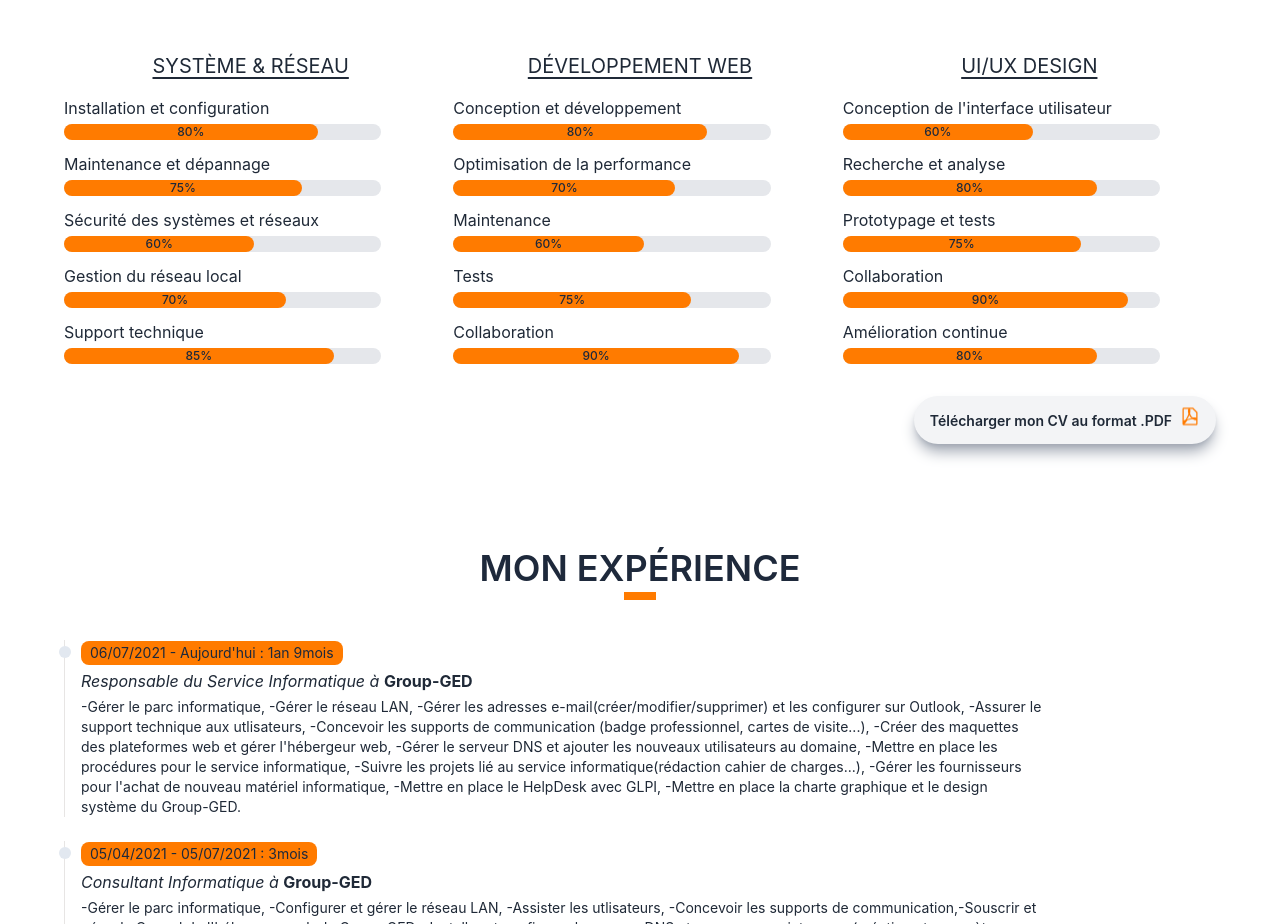
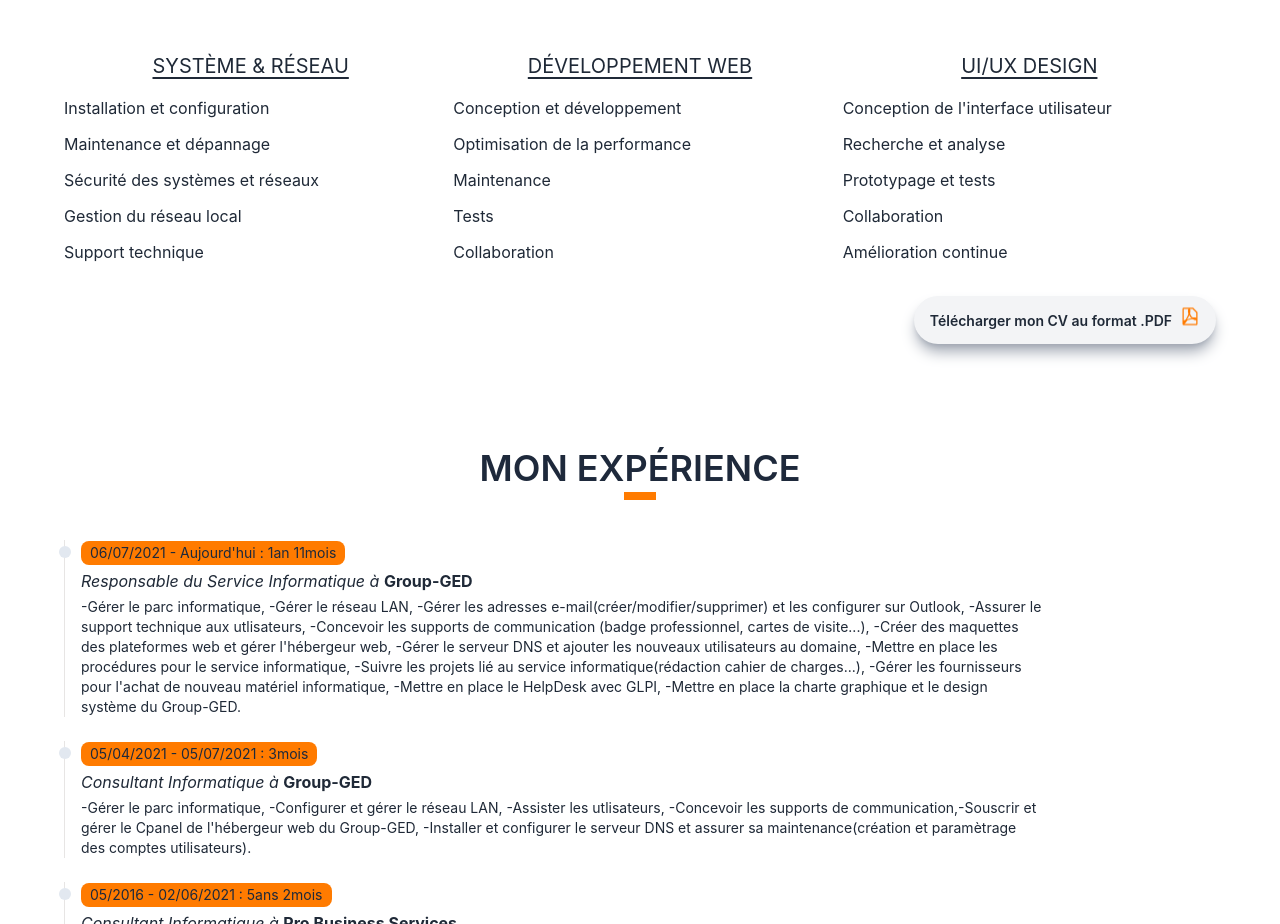
Before and after one commit to GuelorAbel/abel-cv, a React (Vite) app: page / in a window 1280 px wide. Shown: the part 960-1884 px from the top of the page. Built offline with nearby package versions, Linux system fonts and the light colour scheme.

Commit message:
Modifications du composant cpmpétences

```diff
--- a/src/components/Competences.jsx
+++ b/src/components/Competences.jsx
@@ -29,37 +29,37 @@ export default function Competences() {
                 {/* 1 */}
                 <div className="pt-2 my-2">
                   <span>Installation et configuration </span>
-                  <div className="w-[85%] bg-gray-200 rounded-full mt-1">
+                  {/* <div className="w-[85%] bg-gray-200 rounded-full mt-1">
                      <div className="bg-[#ff7b00] text-xs font-medium text-[#1e293b] text-center p-0.5 leading-none rounded-full w-[80%]"> 80%</div>
-                  </div>
+                  </div> */}
                </div>
                {/* 2 */}
                <div className="pt-1 my-2">
                   <span>Maintenance et dépannage </span>
-                  <div className="w-[85%] bg-gray-200 rounded-full mt-1">
+                  {/* <div className="w-[85%] bg-gray-200 rounded-full mt-1">
                      <div className="bg-[#ff7b00] text-xs font-medium text-[#1e293b] text-center p-0.5 leading-none rounded-full w-[75%]"> 75%</div>
-                  </div>
+                  </div> */}
                </div>
               {/* 3 */}
               <div className="pt-1 my-2">
                   <span>Sécurité des systèmes et réseaux </span>
-                  <div className="w-[85%] bg-gray-200 rounded-full mt-1">
+                  {/* <div className="w-[85%] bg-gray-200 rounded-full mt-1">
                      <div className="bg-[#ff7b00] text-xs font-medium text-[#1e293b] text-center p-0.5 leading-none rounded-full w-[60%]"> 60%</div>
-                  </div>
+                  </div> */}
                </div>
               {/* 4 */}
               <div className="pt-1 my-2">
                   <span>Gestion du réseau local </span>
-                  <div className="w-[85%] bg-gray-200 rounded-full mt-1">
+                  {/* <div className="w-[85%] bg-gray-200 rounded-full mt-1">
                      <div className="bg-[#ff7b00] text-xs font-medium text-[#1e293b] text-center p-0.5 leading-none rounded-full w-[70%]"> 70%</div>
-                  </div>
+                  </div> */}
                </div>
               {/* 5 */}
               <div className="pt-1 my-2">
                   <span>Support technique </span>
-                  <div className="w-[85%] bg-gray-200 rounded-full mt-1">
+                  {/* <div className="w-[85%] bg-gray-200 rounded-full mt-1">
                      <div className="bg-[#ff7b00] text-xs font-medium text-[#1e293b] text-center p-0.5 leading-none rounded-full w-[85%]"> 85%</div>
-                  </div>
+                  </div> */}
                </div>
 
               </div>
@@ -70,37 +70,37 @@ export default function Competences() {
                 {/* 1 */}
                 <div className='pt-2 my-2'>
                   <span>Conception et développement </span>
-                  <div className="w-[85%] bg-gray-200 rounded-full mt-1">
+                  {/* <div className="w-[85%] bg-gray-200 rounded-full mt-1">
                      <div className="bg-[#ff7b00] text-xs font-medium text-[#1e293b] text-center p-0.5 leading-none rounded-full w-[80%]"> 80%</div>
-                  </div>
+                  </div> */}
                </div>
                {/* 2 */}
                <div className='pt-1 my-2'>
                   <span>Optimisation de la performance </span>
-                  <div className="w-[85%] bg-gray-200 rounded-full mt-1">
+                  {/* <div className="w-[85%] bg-gray-200 rounded-full mt-1">
                      <div className="bg-[#ff7b00] text-xs font-medium text-[#1e293b] text-center p-0.5 leading-none rounded-full w-[70%]"> 70%</div>
-                  </div>
+                  </div> */}
                </div>
               {/* 3 */}
               <div className='pt-1 my-2'>
                   <span>Maintenance </span>
-                  <div className="w-[85%] bg-gray-200 rounded-full mt-1">
+                  {/* <div className="w-[85%] bg-gray-200 rounded-full mt-1">
                      <div className="bg-[#ff7b00] text-xs font-medium text-[#1e293b] text-center p-0.5 leading-none rounded-full w-[60%]"> 60%</div>
-                  </div>
+                  </div> */}
                </div>
               {/* 4 */}
               <div className='pt-1 my-2'>
                   <span>Tests </span>
-                  <div className="w-[85%] bg-gray-200 rounded-full mt-1">
+                  {/* <div className="w-[85%] bg-gray-200 rounded-full mt-1">
                      <div className="bg-[#ff7b00] text-xs font-medium text-[#1e293b] text-center p-0.5 leading-none rounded-full w-[75%]"> 75%</div>
-                  </div>
+                  </div> */}
                </div>
               {/* 5 */}
               <div className='pt-1 my-2'>
                   <span>Collaboration  </span>
-                  <div className="w-[85%] bg-gray-200 rounded-full mt-1">
+                  {/* <div className="w-[85%] bg-gray-200 rounded-full mt-1">
                      <div className="bg-[#ff7b00] text-xs font-medium text-[#1e293b] text-center p-0.5 leading-none rounded-full w-[90%]"> 90%</div>
-                  </div>
+                  </div> */}
                </div>
               </div>
 
@@ -110,37 +110,37 @@ export default function Competences() {
                 {/* 1 */}
                 <div className="pt-2 mt-2">
                   <span>Conception de l'interface utilisateur </span>
-                  <div className="w-[85%] bg-gray-200 rounded-full mt-1">
+                  {/* <div className="w-[85%] bg-gray-200 rounded-full mt-1">
                      <div className="bg-[#ff7b00] text-xs font-medium text-[#1e293b] text-center p-0.5 leading-none rounded-full w-[60%]"> 60%</div>
-                  </div>
+                  </div> */}
                </div>
                {/* 2 */}
                <div className='pt-1 my-2'>
                   <span>Recherche et analyse </span>
-                  <div className="w-[85%] bg-gray-200 rounded-full mt-1">
+                  {/* <div className="w-[85%] bg-gray-200 rounded-full mt-1">
                      <div className="bg-[#ff7b00] text-xs font-medium text-[#1e293b] text-center p-0.5 leading-none rounded-full w-[80%]"> 80%</div>
-                  </div>
+                  </div> */}
                </div>
               {/* 3 */}
               <div className='pt-1 my-2'>
                   <span>Prototypage et tests </span>
-                  <div className="w-[85%] bg-gray-200 rounded-full mt-1">
+                  {/* <div className="w-[85%] bg-gray-200 rounded-full mt-1">
                      <div className="bg-[#ff7b00] text-xs font-medium text-[#1e293b] text-center p-0.5 leading-none rounded-full w-[75%]"> 75%</div>
-                  </div>
+                  </div> */}
                </div>
               {/* 4 */}
               <div className='pt-1 my-2'>
                   <span>Collaboration </span>
-                  <div className="w-[85%] bg-gray-200 rounded-full mt-1">
+                  {/* <div className="w-[85%] bg-gray-200 rounded-full mt-1">
                      <div className="bg-[#ff7b00] text-xs font-medium text-[#1e293b] text-center p-0.5 leading-none rounded-full w-[90%]"> 90%</div>
-                  </div>
+                  </div> */}
                </div>
               {/* 5 */}
               <div className='pt-1 my-2'>
                   <span>Amélioration continue </span>
-                  <div className="w-[85%] bg-gray-200 rounded-full mt-1">
+                  {/* <div className="w-[85%] bg-gray-200 rounded-full mt-1">
                      <div className="bg-[#ff7b00] text-xs font-medium text-[#1e293b] text-center p-0.5 leading-none rounded-full w-[80%]"> 80%</div>
-                  </div>
+                  </div> */}
                </div>
 
               </div>
--- a/src/datas.js
+++ b/src/datas.js
@@ -3,7 +3,7 @@ const data = [{
     id: 1,
     comp: "Group-GED",
     annee: "06/07/2021 - Aujourd'hui",
-    duree: "1an 9mois",
+    duree: "1an 11mois",
     poste: "Responsable du Service Informatique",
     details: `-Gérer le parc informatique, -Gérer le réseau LAN, -Gérer les adresses e-mail(créer/modifier/supprimer)
     et les configurer sur Outlook, -Assurer le support technique aux utlisateurs, -Concevoir les supports de communication
```
Also changed, not shown: 1 other file (tests, documents, lock files or other folders).
